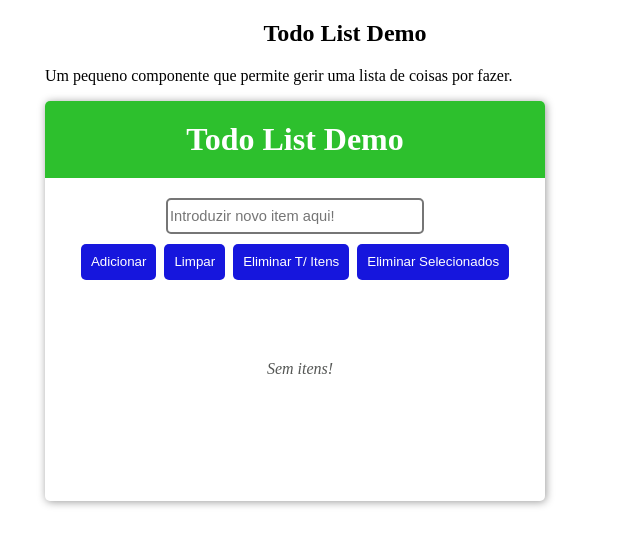
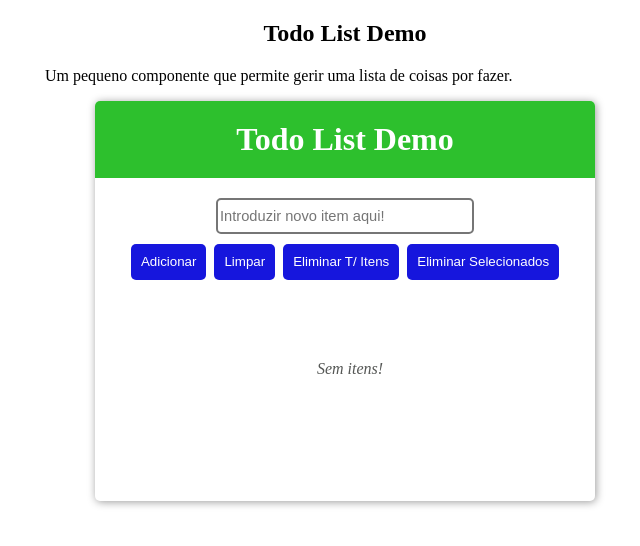
Before and after one commit to detatec/react-demo, a React (Vite) app: page / in a window 1280 px wide. Shown: the top 546 px of the page, without its empty margins (295-935 px from the left). Built offline with nearby package versions, Linux system fonts and the light colour scheme.

Commit message:
Added new props for controlling children container style in Demo component.

```diff
--- a/src/components/TodoList.css
+++ b/src/components/TodoList.css
@@ -77,7 +77,6 @@
     width: 100%;
 }
 
-.todo .todo-list .item.selected:hover,
 .todo .todo-list .item:hover {
     /* color: inherit; */
     background-color: rgba(32, 165, 218, 0.63);
--- a/src/components/TodoList.jsx
+++ b/src/components/TodoList.jsx
@@ -1,7 +1,8 @@
 import { useState } from 'react'
-import './TodoList.css'
+import './TodoList.css';
 
-const MIN_HEIGHT = 400;
+const MIN_WIDTH  = 500; // px
+const MIN_HEIGHT = 400; // px
 
 function Header({ title }) {
     return (
@@ -207,7 +208,7 @@ export default function TodoList({ title, width, height }) {
                 newSelection.clear();
                 newSelection.add(index);
             }
-        }else {
+        } else {
             if (!e.ctrlKey && newSelection.size >= 1)
                 newSelection.clear();
             newSelection.add(index);
@@ -215,11 +216,12 @@ export default function TodoList({ title, width, height }) {
         setSelectedItems(newSelection);
     }
 
+    if (!width || width < MIN_WIDTH)
+        width = MIN_WIDTH;
     if (!height || height < MIN_HEIGHT)
         height = MIN_HEIGHT;
 
     const listHeight = height - 216;
-
     const mainStyle = {
         width: width,
         height: height,
--- a/src/pages/DemoSet.jsx
+++ b/src/pages/DemoSet.jsx
@@ -4,16 +4,22 @@ export const listOfDemos = [
     <TodoDemo key={0}/>,
 ];
 
-function Demo({title, description, style, children}) {
+export function Demo({
+    title,
+    description,
+    demoStyle,
+    childreStyle,
+    children,
+}) {
     return (
-        <div className="demo" style={style}>
+        <div className="demo" style={demoStyle}>
             <h2 className="demo-title" style={{textAlign: "center"}}>
                 {title}
             </h2>
             <p className="demo-desc">
                 {description}
             </p>
-            <div className="demo-content">
+            <div className="demo-content" style={childreStyle}>
                 {children}
             </div>
         </div>
@@ -28,13 +34,10 @@ export function TodoDemo() {
         <Demo
             title={title}
             description={desc}
-            style={null}
+            demoStyle={null}
+            childreStyle={{textAlign: 'center'}}
         >
-            <TodoList
-                title={'Todo List Demo'}
-                width={500}
-                height={400}
-            />
+            <TodoList title={'Todo List Demo'} />
         </Demo>
     )
 }
```
Also changed, not shown: src/pages/DemoPage.jsx (line endings or trailing spaces).
